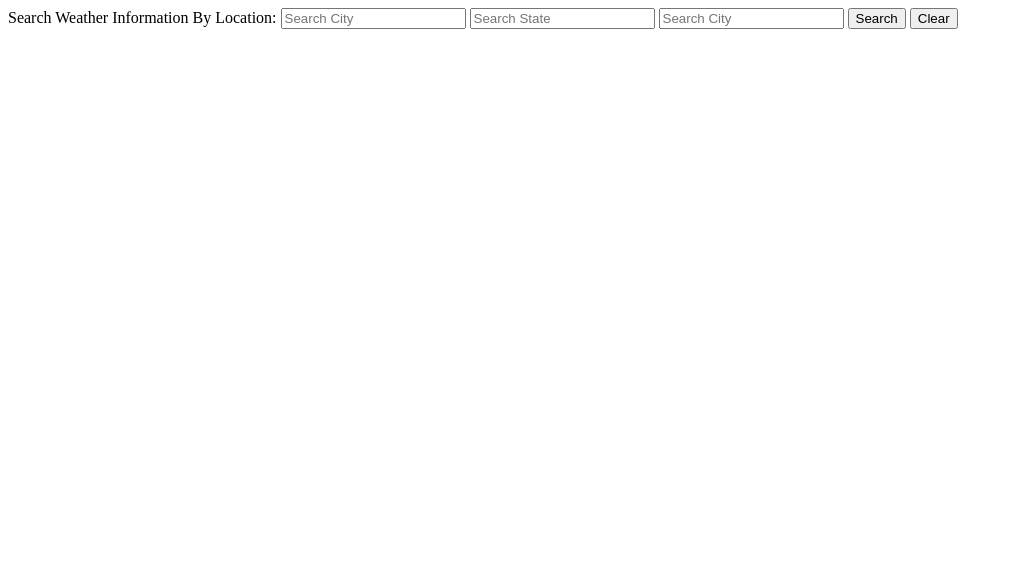
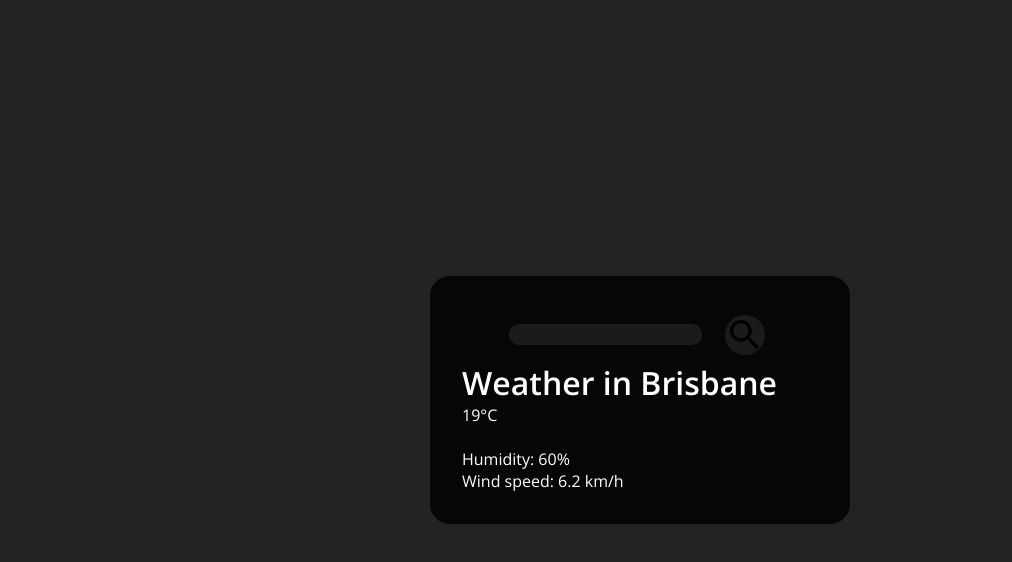
Before and after one commit to Manjil-Thapa/top-weather-app, a plain HTML site: page index.html in a window 1280 px wide. Shown: the whole page, without its empty margins (0-1012 px from the left). Drawn offline with nearby package versions, Linux system fonts and the light colour scheme.

Commit message:
added css styling

```diff
--- a/index.html
+++ b/index.html
@@ -3,42 +3,28 @@
   <head>
     <meta charset="UTF-8" />
     <meta http-equiv="X-UA-Compatible" content="IE=edge" />
-    <meta
-      name="viewport"
-      content="width=
-    , initial-scale=1.0"
+    <meta name="viewport" content="width=device-width, initial-scale=1.0" />
+    <link rel="preconnect" href="https://fonts.googleapis.com" />
+    <link rel="preconnect" href="https://fonts.gstatic.com" crossorigin />
+    <link
+      href="https://fonts.googleapis.com/css2?family=Open+Sans:wght@300;400;500;600&display=swap"
+      rel="stylesheet"
     />
+    <link rel="stylesheet" href="styles.css" />
     <title>Weather App</title>
   </head>
   <body>
-    <label for="search">Search Weather Information By Location:</label>
-    <input
-      type="text"
-      id="city"
-      class="city"
-      name="city"
-      placeholder="Search City"
-      required
-    />
-    <input
-      type="text"
-      id="state"
-      class="state"
-      name="state"
-      placeholder="Search State"
-      required
-    />
-    <input
-      type="text"
-      id="country"
-      class="country"
-      name="country"
-      placeholder="Search City"
-      required
-    />
-    <button class="search-btn">Search</button>
-    <button type="reset" class="reset-btn">Clear</button>
-
+    <div class="card">
+      <div class="search">
+        <input type="text" class="search-input" />
+        <button><img src="/images/magnify.svg" alt="" /></button>
+      </div>
+      <h1 class="weather">Weather in Brisbane</h1>
+      <div class="temp">19°C</div>
+      <img src="" alt="" class="icon" />
+      <div class="humidity">Humidity: 60%</div>
+      <div class="wind">Wind speed: 6.2 km/h</div>
+    </div>
     <script src="app.js"></script>
   </body>
 </html>
--- a/styles.css
+++ b/styles.css
@@ -0,0 +1,52 @@
+* {
+  margin: 0;
+  padding: 0;
+  box-sizing: border-box;
+}
+
+body {
+  background-color: #222;
+  display: flex;
+  justify-content: center;
+  align-items: center;
+  height: 100vh;
+  font-family: 'Open Sans', sans-serif;
+}
+
+button {
+  width: 40px;
+  height: 40px;
+  border: none;
+  border-radius: 50%;
+  margin: 0.5em;
+  background-color: #8585852b;
+  cursor: pointer;
+  transition: all 0.2s ease-in-out;
+}
+button:hover {
+  background-color: #d6d4d42b;
+}
+input {
+  border: none;
+  border-radius: 10px;
+  background-color: #8585852b;
+  color: white;
+  padding: 0.2rem 0.5rem;
+  cursor: pointer;
+}
+.card {
+  background-color: #000000d0;
+  color: white;
+  padding: 2em;
+  border-radius: 20px;
+  width: 100%;
+  max-width: 420px;
+  margin: 1em;
+}
+
+.search {
+  display: flex;
+  justify-content: center;
+  gap: 1rem;
+  align-items: center;
+}
```
Also changed, not shown: app.js (+22 -0 lines), images/magnify.svg (added).
